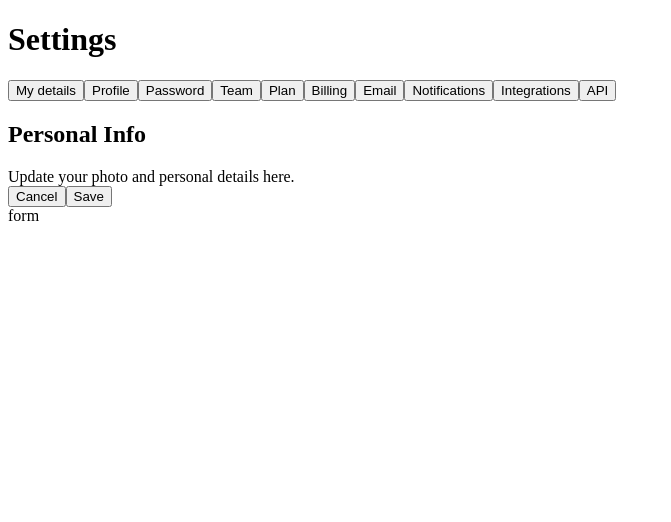
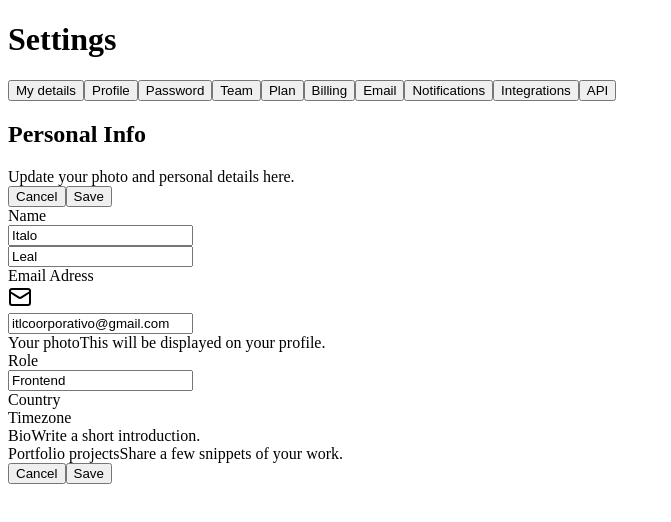
Before and after one commit to itl7git/tailwind-next, a Next.js app: page / in a window 1280 px wide. Shown: the top 522 px of the page, without its empty margins (0-671 px from the left). Built offline with nearby package versions, Linux system fonts and the light colour scheme.

Commit message:
Campos do formulário

```diff
--- a/src/app/page.tsx
+++ b/src/app/page.tsx
@@ -1,4 +1,6 @@
 import { SettingsTabs } from './components/SettingsTabs'
+import * as Input from './components/Input'
+import { Mail } from 'lucide-react'
 
 export default function Home() {
   return (
@@ -33,8 +35,129 @@
           </div>
         </div>
 
-        <form id="settings" className="mt-6 flex w-full flex-col">
-          form
+        <form
+          id="settings"
+          className="mt-6 flex w-full flex-col gap-5 divide-y divide-zinc-200"
+        >
+          <div className="grid-cols-form grid gap-3">
+            <label
+              htmlFor="firstName"
+              className="text-sm font-medium text-zinc-700"
+            >
+              Name
+            </label>
+            <div className="grid grid-cols-2 gap-6">
+              <Input.Root>
+                <Input.Control id="firstName" defaultValue="Italo" />
+              </Input.Root>
+
+              <Input.Root>
+                <Input.Control defaultValue="Leal" />
+              </Input.Root>
+            </div>
+            <div />
+          </div>
+
+          <div className="grid-cols-form grid gap-3 pt-5">
+            <label
+              htmlFor="email"
+              className="text-sm font-medium text-zinc-700"
+            >
+              Email Adress
+            </label>
+            <Input.Root>
+              <Input.Prefix>
+                <Mail className="h-5 w-5 text-zinc-500" />
+              </Input.Prefix>
+              <Input.Control
+                id="email"
+                type="email"
+                defaultValue="itlcoorporativo@gmail.com"
+              />
+            </Input.Root>
+            <div />
+          </div>
+
+          <div className="grid-cols-form grid gap-3 pt-5">
+            <label
+              htmlFor="email"
+              className="text-sm font-medium text-zinc-700"
+            >
+              Your photo
+              <span className="mt-0.5 block text-sm font-normal text-zinc-500">
+                This will be displayed on your profile.
+              </span>
+            </label>
+            <div />
+          </div>
+
+          <div className="grid-cols-form grid gap-3 pt-5">
+            <label htmlFor="role" className="text-sm font-medium text-zinc-700">
+              Role
+            </label>
+            <Input.Root>
+              <Input.Control id="role" defaultValue="Frontend" />
+            </Input.Root>
+            <div />
+          </div>
+
+          <div className="grid-cols-form grid gap-3 pt-5">
+            <label
+              htmlFor="country"
+              className="text-sm font-medium text-zinc-700"
+            >
+              Country
+            </label>
+            <div></div>
+          </div>
+
+          <div className="grid-cols-form grid gap-3 pt-5">
+            <label
+              htmlFor="timezone"
+              className="text-sm font-medium text-zinc-700"
+            >
+              Timezone
+            </label>
+            <div></div>
+          </div>
+
+          <div className="grid-cols-form grid gap-3 pt-5">
+            <label htmlFor="bio" className="text-sm font-medium text-zinc-700">
+              Bio
+              <span className="mt-0.5 block text-sm font-normal text-zinc-500">
+                Write a short introduction.
+              </span>
+            </label>
+            <div />
+          </div>
+
+          <div className="grid-cols-form grid gap-3 pt-5">
+            <label
+              htmlFor="projects"
+              className="text-sm font-medium text-zinc-700"
+            >
+              Portfolio projects
+              <span className="mt-0.5 block text-sm font-normal text-zinc-500">
+                Share a few snippets of your work.
+              </span>
+            </label>
+            <div />
+          </div>
+
+          <div className="flex items-center justify-end gap-2 pt-5">
+            <button
+              type="button"
+              className="rounded-lg border border-zinc-300 px-4 py-2 text-sm font-semibold text-zinc-700 shadow-sm hover:bg-zinc-50"
+            >
+              Cancel
+            </button>
+            <button
+              type="submit"
+              className="rounded-lg bg-violet-600 px-4 py-2 text-sm font-semibold text-white shadow-sm hover:bg-violet-700"
+            >
+              Save
+            </button>
+          </div>
         </form>
       </div>
     </>
--- a/tailwind.config.ts
+++ b/tailwind.config.ts
@@ -7,10 +7,11 @@
       gridTemplateColumns: {
         app: 'minmax(18rem, 20rem) 1fr',
         profile: 'max-content 1fr max-content',
+        form: 'minmax(7.5rem, 17.5rem) minmax(25rem, 1fr) minmax(0, 15rem)',
       },
 
-      colors: {
-        italo: '#333',
+      maxWidth: {
+        app: '700px',
       },
     },
   },
```
